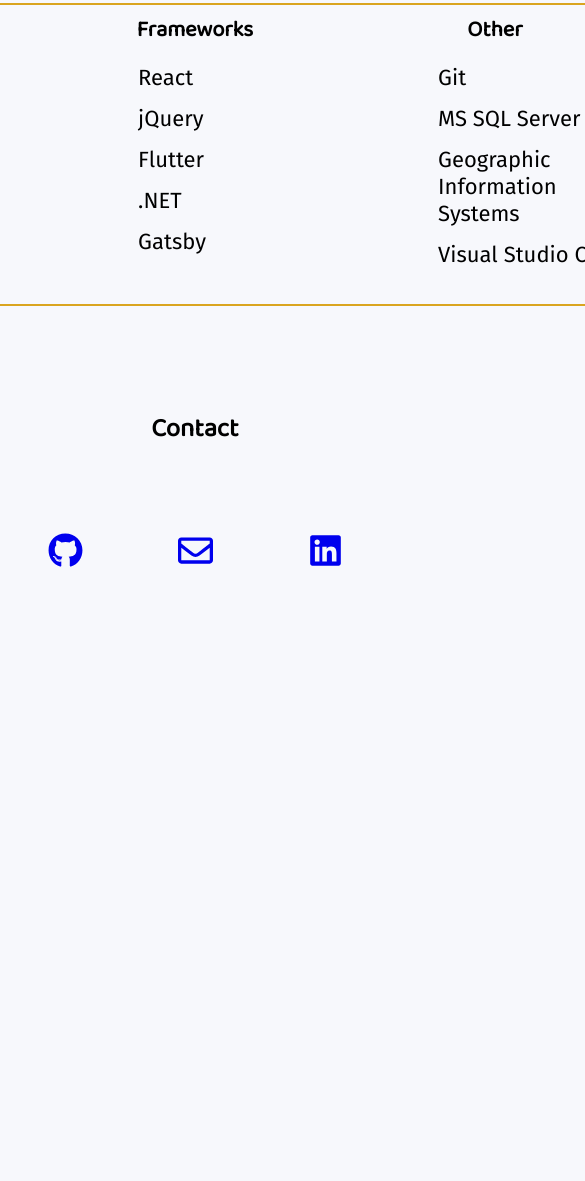
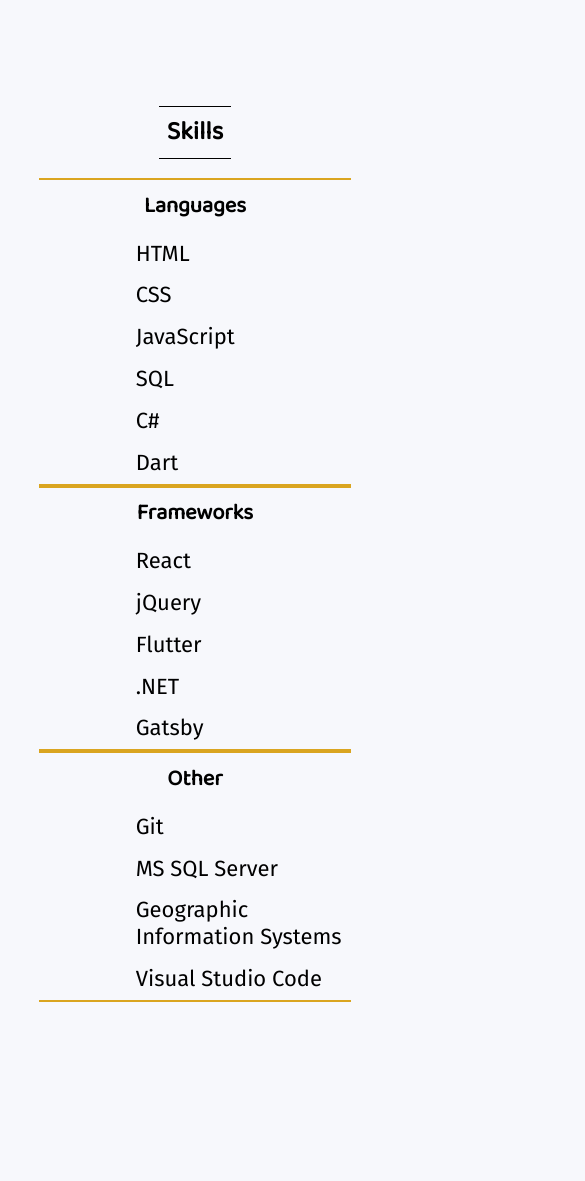
Before and after one commit to ofu997/ofu997.github.io, a Gatsby site: page /page-2 in a window 390 px wide. Shown: the part 819-2000 px from the top of the page, 585 px wide, since content can reach past the window. Before the commit the page ends 1852 px from the top, so only its background shows below. Built offline with nearby package versions, Linux system fonts and the light colour scheme; Gatsby itself is replaced by a stand-in of ours; a web font is replaced by a local one.

Commit message:
add responsive design

```diff
--- a/src/components/layout.js
+++ b/src/components/layout.js
@@ -10,8 +10,6 @@ import backgroundImage6 from '../images/viewFromSpacecraft.jpg';
 import backgroundImage from '../images/wallpaper.jpg';
 import backgroundImage7 from '../images/wallpaper2.png';
 import './layout.css';
-
-
 
 const Layout = ({ children }) => {
   const [image, setImage] = useState('');
@@ -48,6 +46,7 @@ const Layout = ({ children }) => {
           </p>
         </section>
       </div>
+      {/* projects section */}
       <section id='projects'>
         <div
           style={{
@@ -58,6 +57,7 @@ const Layout = ({ children }) => {
           <h3
             style={{
               justifyContent: 'center',
+              textAlign: 'center',
               padding: '1% 2%',
               borderTop: '1px solid black',
               borderBottom: '1px solid black',
@@ -83,68 +83,23 @@ const Layout = ({ children }) => {
           <h3
             style={{
               justifyContent: 'center',
+              textAlign: 'center',
               padding: '1% 2%',
               borderTop: '1px solid black',
               borderBottom: '1px solid black',
-              marginTop: '5%',
+              marginTop: '50%',
             }}
           >
             Skills
           </h3>
         </div>
-        {/* <div id='skillboxContainer'
-          style={{
-            margin: '5% auto 0% auto' ,
-            display: 'flex',
-            justifyContent: 'center',
-            width: '100%',
-            flexWrap: 'wrap',
-          }}
-        >
-          <div className='skillsContainer' style={{
-              boxShadow: '10px 4px 8px 0 rgba(0, 0, 0, 0.2), 0 30px 20px 0 rgba(0, 0, 0, 0.19)',
-              padding: '5%',
-            }}
-          >
-            <h4>Languages</h4>
-            <p>HTML</p>
-            <p>CSS</p>
-            <p>JavaScript</p>a
-            <p>SQL</p>
-            <p>C#</p>
-            <p>Dart</p>
-          </div>
-          <div className='skillsContainer' style={{
-              boxShadow: '10px   4px 8px 0 rgba(0, 0, 0, 0.2), 0 30px 20px 0 rgba(0, 0, 0, 0.19)',
-              padding: '5%',
-            }}
-          >
-            <h4>Frameworks</h4>
-            <p>React</p>
-            <p>jQuery</p>
-            <p>Flutter</p>
-            <p>.NET</p>
-            <p>Gatsby</p>
-          </div>
-          <div className='skillsContainer' style={{
-              boxShadow: '10px 4px 8px 0 rgba(0, 0, 0, 0.2), 0 30px 20px 0 rgba(0, 0, 0, 0.19)',
-              padding: '5%',
-            }}
-          >
-            <h4>Other</h4>
-            <p>Git</p>
-            <p>MS SQL Server</p>
-            <p>Geographic Information Systems</p>
-            <p>Visual Studio Code</p>
-          </div>
-        </div> */}
-
 
         <div
           style={{
             justifyContent: 'center',
             display: 'flex',
             marginTop: '5%',
+            flexWrap: 'wrap',
           }}
         >
           {skillBoxes.map( skillbox =>
@@ -161,17 +116,16 @@ const Layout = ({ children }) => {
         <div
           style={{
             justifyContent: 'center',
-            // display: 'flex'
+            display: 'flex'
           }}
         >
           <h3 id='contact'
             style={{
               justifyContent: 'center',
               padding: '1% 2%',
-              // borderTop: '1px solid black',
-              // borderBottom: '1px solid black',
-              marginTop: '25%',
-              textAlign: 'center',
+              borderTop: '1px solid black',
+              borderBottom: '1px solid black',
+              marginTop: '50%',
             }}
           >
             Contact
@@ -179,7 +133,7 @@ const Layout = ({ children }) => {
 
         </div>
         {/* contact icons here */}
-        <div style={{ height: 500, marginTop: '20%', justifyContent: 'space-around', display: 'flex' }}>
+        <div style={{ height: 250, width: '90%', marginTop: '20%', justifyContent: 'space-around', display: 'flex' }}>
           <a href='https://github.com/ofu997' rel="noopener noreferrer" target='_blank' className='iconAnchor'><FaGithub size={35} /></a>
           <a href='mailto:ofu997@gmail.com' rel="noopener noreferrer" target='_blank' className='iconAnchor'><FaRegEnvelope size={35} /></a>
           <a href='https://linkedin.com/in/oliverfu' rel="noopener noreferrer" target='_blank' className='iconAnchor'><FaLinkedin size={35} /></a>
--- a/src/pages/index.js
+++ b/src/pages/index.js
@@ -42,8 +42,7 @@ export default () => {
         style={{
           display: 'flex',
           justifyContent: 'space-around',
-          flexWrap: 'wrap-reverse',
-          flexDirection: 'row-reverse',
+          flexWrap: 'wrap',
           margin: '0 auto',
           width: '100%',
         }}
```
